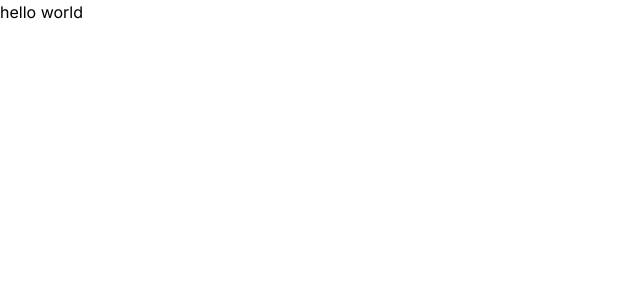
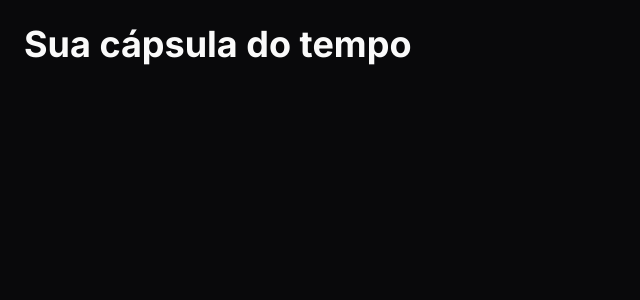
Before and after one commit to joseNeilson25/spaceTime, a Next.js app in the folder web/: page / in a window 1280 px wide. Shown: the top 300 px of the page, without its empty margins (0-640 px from the left). Built offline with nearby package versions, Linux system fonts and the light colour scheme.

Commit message:
front-completed

```diff
--- a/web/src/app/page.tsx
+++ b/web/src/app/page.tsx
@@ -1,7 +1,7 @@
-import Image from 'next/image'
-
 export default function Home() {
-  return(
-    <h1>hello world</h1>
+  return (
+    <div className="h-screen bg-zinc-950 p-6 text-zinc-50">
+      <h1 className="text-4xl font-bold">Sua cápsula do tempo</h1>
+    </div>
   )
 }
```
